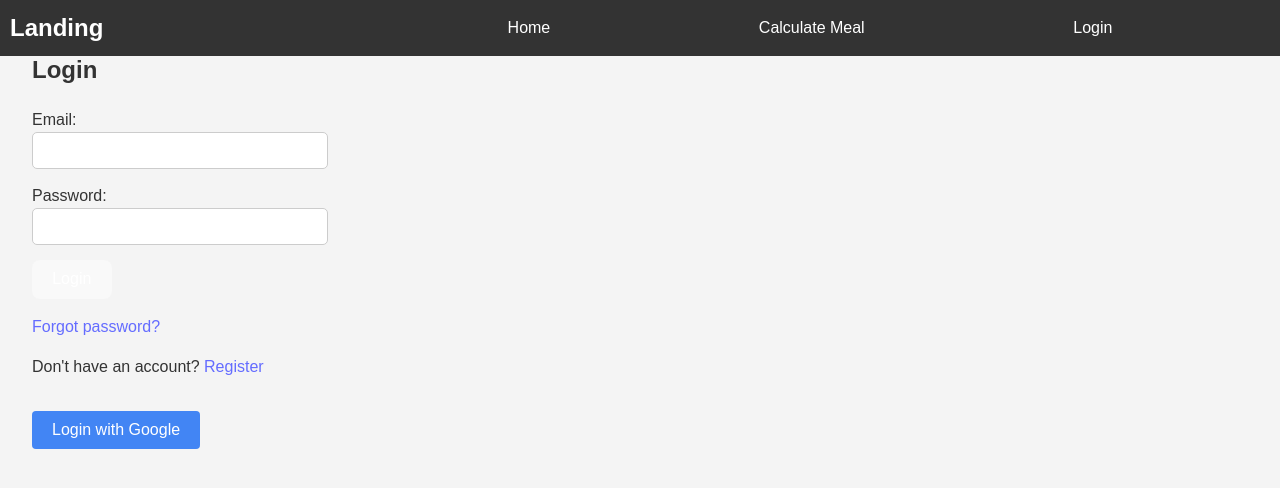
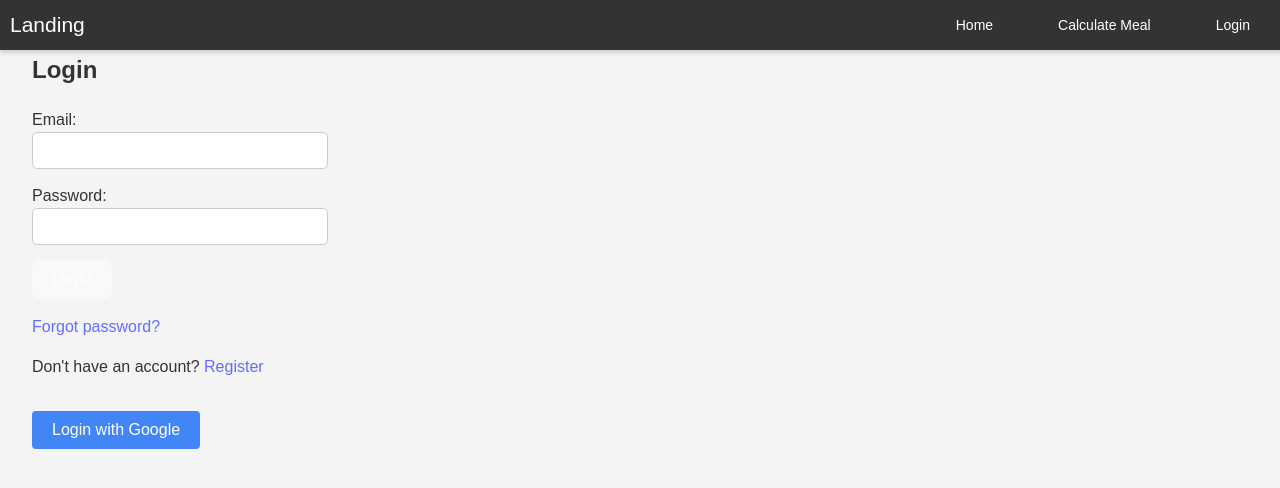
Before and after one commit to Cristianp24/FoodProject, a React (Vite) app in the folder frontend/: page /login in a window 1280 px wide. Shown: the top 488 px of the page. Built offline with nearby package versions, Linux system fonts and the light colour scheme.

Commit message:
Add Searchbar Function in Navbar

```diff
--- a/frontend/src/App.jsx
+++ b/frontend/src/App.jsx
@@ -1,4 +1,4 @@
-import React from 'react';
+import React, { useState } from 'react';
 import { AuthProvider } from './context/AuthContext';
 import { BrowserRouter as Router, Route, Routes, useLocation } from 'react-router-dom';
 import LandingPage from './views/Landing/LandingPage';
@@ -17,11 +17,11 @@ import ProtectedRoute from './context/ProtectedRoute.jsx';
 import './App.css';
 function App() {
   const location = useLocation(); // Use useLocation to determine the path
-
+  const [searchQuery, setSearchQuery] = useState('');
   return (
     <div className="app-container">
 
-      {location.pathname !== '/' && location.pathname !== '/dashboard' && <Navbar />}
+      {location.pathname !== '/' && location.pathname !== '/dashboard' && <Navbar setSearchQuery={setSearchQuery} />}
 
       <div className="main-content">
       <AuthProvider>
@@ -31,7 +31,7 @@ function App() {
           <Route path="/register" element={<SignUp />} />
           <Route path="/request-password-reset" element={<RequestPasswordReset />} />
           <Route path="/reset-password/:token" element={<ResetPassword />} />
-          <Route path="/home" element={<Home />} />
+          <Route path="/home" element={<Home searchQuery={searchQuery} />} />
           <Route path="/create-food" element={<FoodForm />} />
           <Route path="/create-meal" element={<CreateMeal />} />
           <Route path="/meals/:mealId" element={<MealDetails />} />
--- a/frontend/src/components/NavBar/Navbar.css
+++ b/frontend/src/components/NavBar/Navbar.css
@@ -1,80 +1,120 @@
-/* General navbar styles */
+/* Navbar container */
 .navbar {
   display: flex;
   justify-content: space-between;
   align-items: center;
-  width: 100%;
-  padding: 1rem;
+  padding: 0 20px;
   background-color: #333;
   color: white;
-
+  height: 50px; /* Reduce la altura */
+  font-size: 14px; /* Reduce el tamaño del texto */
+  position: fixed;
+  top: 0;
+  width: 100%;
+  height: 30px;
+  z-index: 1000;
+  box-shadow: 0 2px 5px rgba(0, 0, 0, 0.2);
 }
 
-/* Brand logo */
+/* Navbar brand/logo */
 .navbar-brand {
-  flex: 1;
+  display: flex;
+  align-items: center;
 }
 
 .navbar-logo {
+  font-size: 18px; /* Ajusta el tamaño del logo */
+  text-decoration: none;
   color: white;
-  text-decoration: none;
-  font-size: 1.5rem;
-  font-weight: bold;
 }
 
-/* Links container */
+/* Navbar links */
 .navbar-links {
-  display: none;
-  flex: 3;
-  justify-content: space-evenly;
+  display: flex;
+  gap: 15px; /* Reduce la separación entre links */
 }
 
-.navbar-links.open {
-  display: flex;
-}
-
-/* Individual link styles */
 .nav-link {
+  text-decoration: none;
   color: white;
-  text-decoration: none;
-  font-size: 1.2rem;
-  margin: 0 1rem;
+  padding: 10px 10px; /* Reduce el padding */
+  border-radius: 5px;
+  margin-right: 30px;
+  transition: background-color 0.3s;
 }
 
 .nav-link:hover {
-  color: #ddd;
+  background-color: #555;
 }
 
-/* Hamburger button for mobile */
+/* Logout button */
+.logout-button {
+  background-color: transparent;
+  border: none;
+  color: white;
+  cursor: pointer;
+  padding: 5px 10px; /* Reduce el padding */
+  border-radius: 5px;
+  transition: background-color 0.3s;
+}
+
+.logout-button:hover {
+  background-color: #555;
+}
+
+/* Navbar toggle (hamburger menu for mobile) */
 .navbar-toggle {
-  display: block;
-  cursor: pointer;
+  display: none;
 }
 
 .hamburger {
-  width: 25px;
+  width: 25px; /* Reduce el tamaño de la hamburguesa */
   height: 3px;
   background-color: white;
-  margin: 4px 0;
-  transition: 0.4s;
+  margin: 3px 0;
 }
 
-/* Responsive design */
-@media (min-width: 768px) {
+/* Responsive adjustments */
+@media (max-width: 768px) {
   .navbar-links {
+    display: none;
+    flex-direction: column;
+    background-color: #333;
+    position: absolute;
+    top: 50px;
+    right: 0;
+    width: 200px;
+    border-radius: 5px;
+  }
+
+  .navbar-links.open {
     display: flex;
-    justify-content: space-evenly;
   }
 
   .navbar-toggle {
-    display: none;
+    display: flex;
+    flex-direction: column;
+    cursor: pointer;
   }
 }
+.search-container {
+  margin-top: 10px;
+  margin-bottom: 10px;
+  margin-left: -400px;
+}
 
-.logout-button {
-  background: none;
-  border: none;
-  color: white;
-  cursor: pointer;
+.search-bar {
+
+  height: 7px;
+  padding: 8px 12px;
   font-size: 16px;
+  border: 1px solid green;
+  border-radius: 4px;
+  box-shadow: 0 2px 4px rgba(0, 0, 0, 0.1);
 }
+
+.search-bar:focus {
+  outline: none;
+  border-color: #007bff;
+  box-shadow: 0 0 6px rgba(0, 123, 255, 0.5);
+}
--- a/frontend/src/components/NavBar/Navbar.jsx
+++ b/frontend/src/components/NavBar/Navbar.jsx
@@ -1,12 +1,13 @@
 import React, { useState, useEffect } from 'react';
-import { useNavigate } from 'react-router-dom';
-import { jwtDecode } from 'jwt-decode'; // Importa correctamente jwtDecode
+import { useNavigate, useLocation, Link } from 'react-router-dom';
+import { jwtDecode } from 'jwt-decode'; // Asegúrate de que este import sea correcto
 import './Navbar.css';
 
-const Navbar = () => {
+const Navbar = ({ setSearchQuery, searchQuery }) => {
+  const location = useLocation();
   const [isOpen, setIsOpen] = useState(false);
   const [isAuthenticated, setIsAuthenticated] = useState(false);
-  const [isAdmin, setIsAdmin] = useState(false); // Nuevo estado para verificar rol de admin
+  const [isAdmin, setIsAdmin] = useState(false);
   const navigate = useNavigate();
 
   const checkAuth = () => {
@@ -40,6 +41,7 @@ const Navbar = () => {
     checkAuth();
   }, [localStorage.getItem('token')]);
 
+
   const toggleMenu = () => {
     setIsOpen(!isOpen);
   };
@@ -57,11 +59,27 @@ const Navbar = () => {
     }
   };
 
+  const handleSearch = (event) => {
+    setSearchQuery(event.target.value.toLowerCase()); // Actualiza el término de búsqueda
+  };
+
   return (
     <nav className="navbar">
       <div className="navbar-brand">
         <a href="/" className="navbar-logo">Landing</a>
       </div>
+      <div className="search-container">
+        {location.pathname === '/home' && (
+          <input
+            type="text"
+            value={searchQuery}
+            onChange={handleSearch}
+            placeholder="Search foods..."
+            className="search-bar"
+          />
+        )}
+      </div>
+
       <div className={`navbar-links ${isOpen ? 'open' : ''}`}>
         <a href="/home" className="nav-link">Home</a>
         <a href="/create-meal" className="nav-link">Calculate Meal</a>
@@ -77,6 +95,9 @@ const Navbar = () => {
           <a href="/login" className="nav-link">Login</a>
         )}
       </div>
+
+      {/* Barra de búsqueda dentro de la navbar */}
+
       <div className="navbar-toggle" onClick={toggleMenu}>
         <span className="hamburger"></span>
         <span className="hamburger"></span>
--- a/frontend/src/views/Home/Home.jsx
+++ b/frontend/src/views/Home/Home.jsx
@@ -1,10 +1,12 @@
 import React, { useState, useEffect } from 'react';
-import { Link } from 'react-router-dom';
-import './Home.css'; // Asegúrate de crear este archivo CSS
+import './Home.css';
+import Navbar from '../../components/NavBar/Navbar'; // Asegúrate de importar el componente Navbar
 
 const Home = () => {
   const [foods, setFoods] = useState([]);
   const [selectedFoods, setSelectedFoods] = useState(JSON.parse(localStorage.getItem('selectedFoods')) || []);
+  const [filteredFoods, setFilteredFoods] = useState([]); // Almacena alimentos filtrados
+  const [searchQuery, setSearchQuery] = useState(''); // Término de búsqueda
 
   useEffect(() => {
     const fetchFoods = async () => {
@@ -12,6 +14,7 @@ const Home = () => {
         const response = await fetch('http://localhost:3000/foods');
         const data = await response.json();
         setFoods(data);
+        setFilteredFoods(data); // Inicialmente muestra todos los alimentos
       } catch (error) {
         console.error('Error fetching foods:', error);
       }
@@ -20,13 +23,23 @@ const Home = () => {
     fetchFoods();
   }, []);
 
+  // Filtrar alimentos según el término de búsqueda
+  useEffect(() => {
+    if (searchQuery === '') {
+      setFilteredFoods(foods); // Si no hay búsqueda, mostrar todos los alimentos
+    } else {
+      const filtered = foods.filter((food) =>
+        food.name.toLowerCase().includes(searchQuery.toLowerCase()) // Filtrar por nombre de alimento
+      );
+      setFilteredFoods(filtered);
+    }
+  }, [searchQuery, foods]);
+
   const handleSelectFood = (food) => {
     let updatedSelectedFoods;
-    if (selectedFoods.some(selected => selected.id === food.id)) {
-      // If the food is already selected, remove it
-      updatedSelectedFoods = selectedFoods.filter(selected => selected.id !== food.id);
+    if (selectedFoods.some((selected) => selected.id === food.id)) {
+      updatedSelectedFoods = selectedFoods.filter((selected) => selected.id !== food.id);
     } else {
-      // If the food is not selected, add it
       updatedSelectedFoods = [...selectedFoods, food];
     }
     setSelectedFoods(updatedSelectedFoods);
@@ -34,12 +47,19 @@ const Home = () => {
   };
 
   return (
+    <div>
+      {/* Pasa la función setSearchQuery como prop */}
+      <Navbar setSearchQuery={setSearchQuery} searchQuery={searchQuery} />
+
+      {/* Alimentos filtrados */}
       <div style={{ padding: '20px', textAlign: 'center', marginTop: '70px' }}>
         <div className="food-grid">
-        {foods.map(food => (
+          {filteredFoods.map((food) => (
             <div
               key={food.id}
-            className={`food-card ${selectedFoods.some(selected => selected.id === food.id) ? 'selected' : ''}`}
+              className={`food-card ${
+                selectedFoods.some((selected) => selected.id === food.id) ? 'selected' : ''
+              }`}
               onClick={() => handleSelectFood(food)}
             >
               <div className="food-card-inner">
@@ -60,6 +80,7 @@ const Home = () => {
           ))}
         </div>
       </div>
+    </div>
   );
 };
 
```
Also changed, not shown: frontend/src/views/Home/Home.css (line endings or trailing spaces). Lines whose indentation alone changed are shown as unchanged.
